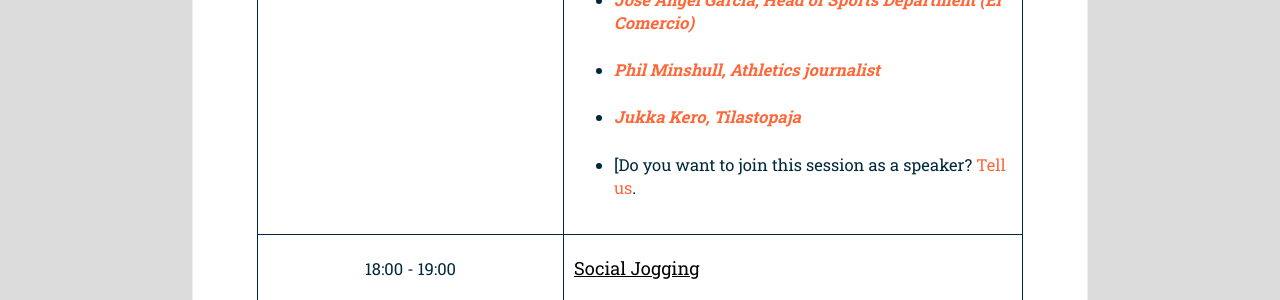
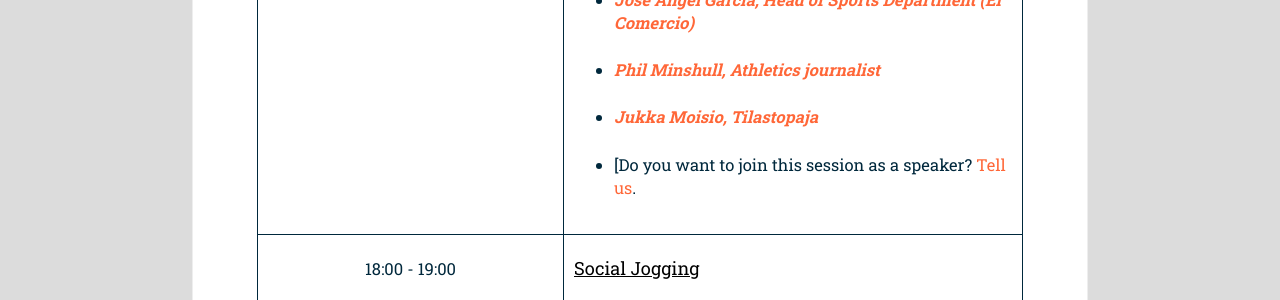
Before and after one commit to openath/athtech, a Jekyll site: the page built from _2018_pages/agenda.html, in a window 1280 px wide and 900 px high, scrolled down 6418 px. Shown: the part 159-459 px from the top of the window. Built offline with Jekyll 4.4.1, drawn with Linux system fonts in a browser that asks for light colours; some web fonts are replaced.

Commit message:
agenda updated

```diff
--- a/_data/twenty_18/agendas_2.yml
+++ b/_data/twenty_18/agendas_2.yml
@@ -77,7 +77,7 @@
       <ul>
         <li><i><b>José Ángel García, Head of Sports Department (El Comercio)</b></i></li>
         <li><i><b>Phil Minshull, Athletics journalist</b></i></li>
-        <li><i><b>Jukka Kero, Tilastopaja</b></i></li>
+        <li><i><b>Jukka Moisio, Tilastopaja</b></i></li>
         <li>[Do you want to join this session as a speaker? <a href='/#contact'>Tell us</a>.</li>
       </ul>"
 
```
